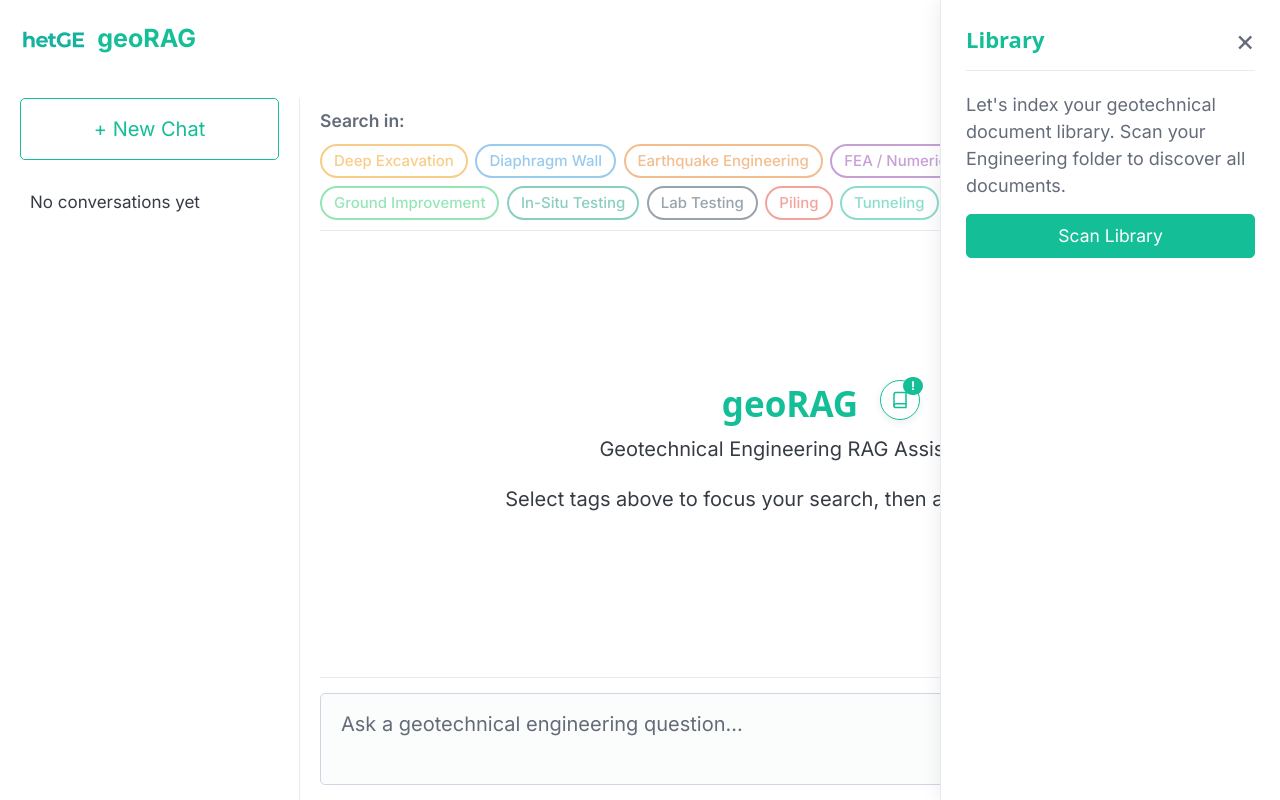
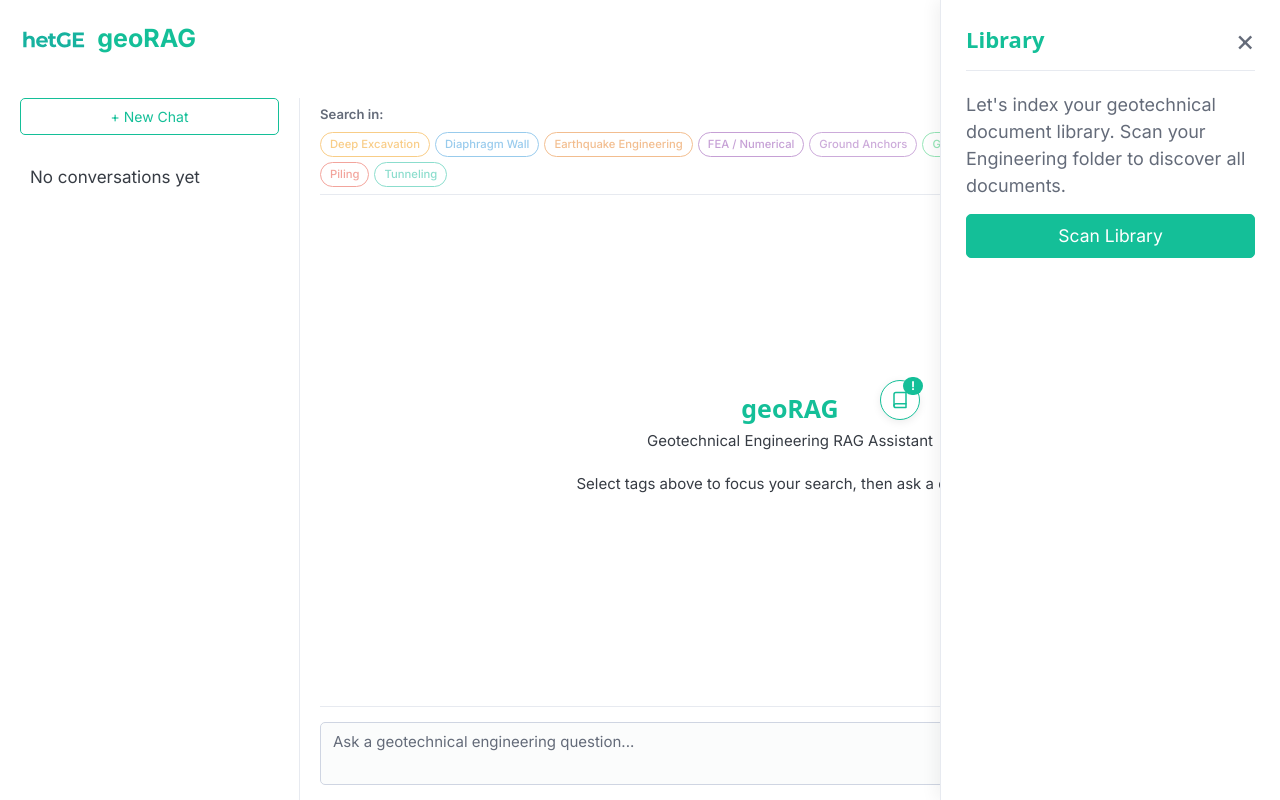
Before and after one commit to hetGE/georag, a FastAPI app: page / in a window 1280 px wide. Run offline with FastAPI, Linux system fonts and the light colour scheme; data comes from the database, SQL or seed files in the repository; data that the repository does not hold is empty.

Commit message:
Reduce chat screen font sizes by 25%
Scale down all chat layout elements: sidebar button, conversation list,
tag selector, messages, sources, textarea, and send button.

Co-Authored-By: Claude Opus 4.6 <noreply@anthropic.com>

```diff
--- a/frontend/static/css/app.css
+++ b/frontend/static/css/app.css
@@ -102,6 +106,7 @@ nav a.active {
     height: 100%;
     overflow: hidden;
     gap: 1rem;
+    font-size: 0.75rem;
 }
 
 .chat-sidebar {
@@ -112,6 +117,11 @@ nav a.active {
     overflow-y: auto;
 }
 
+.chat-sidebar button {
+    font-size: 0.7rem;
+    padding: 0.35rem 0.75rem;
+}
+
 .conversation-list {
     display: flex;
     flex-direction: column;
@@ -176,16 +186,16 @@ nav a.active {
 .tag-selector {
     display: flex;
     align-items: center;
-    gap: 0.5rem;
-    padding: 0.5rem 0;
+    gap: 0.375rem;
+    padding: 0.375rem 0;
     flex-wrap: wrap;
     flex-shrink: 0;
     border-bottom: 1px solid var(--pico-muted-border-color);
-    margin-bottom: 0.5rem;
+    margin-bottom: 0.375rem;
 }
 
 .tag-label {
-    font-size: 0.875rem;
+    font-size: 0.656rem;
     font-weight: 600;
     color: var(--pico-muted-color);
     white-space: nowrap;
@@ -194,17 +204,17 @@ nav a.active {
 .tag-badges {
     display: flex;
     flex-wrap: wrap;
-    gap: 0.375rem;
+    gap: 0.25rem;
 }
 
 .tag-badge {
     display: inline-block;
-    padding: 0.2rem 0.6rem;
+    padding: 0.15rem 0.45rem;
     border-radius: 1rem;
-    font-size: 0.75rem;
+    font-size: 0.5625rem;
     font-weight: 500;
     cursor: pointer;
-    border: 2px solid;
+    border: 1.5px solid;
     opacity: 0.5;
     transition: opacity 0.15s;
     user-select: none;
@@ -231,20 +241,21 @@ nav a.active {
 .chat-welcome {
     text-align: center;
     margin: auto 0;
-    padding: 2rem;
+    padding: 1.5rem;
     color: var(--pico-muted-color);
 }
 
 .chat-welcome h2 {
     color: var(--brand-color);
-    margin-bottom: 0.5rem;
+    margin-bottom: 0.375rem;
+    font-size: 1.25rem;
 }
 
 .message {
     max-width: var(--chat-max-width);
-    padding: 0.75rem 1rem;
+    padding: 0.5rem 0.75rem;
     border-radius: 0.5rem;
-    line-height: 1.6;
+    line-height: 1.5;
 }
 
 .message.user {
@@ -300,8 +311,10 @@ nav a.active {
     flex: 1;
     resize: none;
     margin-bottom: 0;
-    min-height: 2.5rem;
-    max-height: 8rem;
+    min-height: 2rem;
+    max-height: 6rem;
+    font-size: 0.75rem;
+    padding: 0.4rem 0.6rem;
 }
 
 .chat-form button {
```
Also changed, not shown: other parts of frontend/static/css/app.css (+19 -14 lines).
